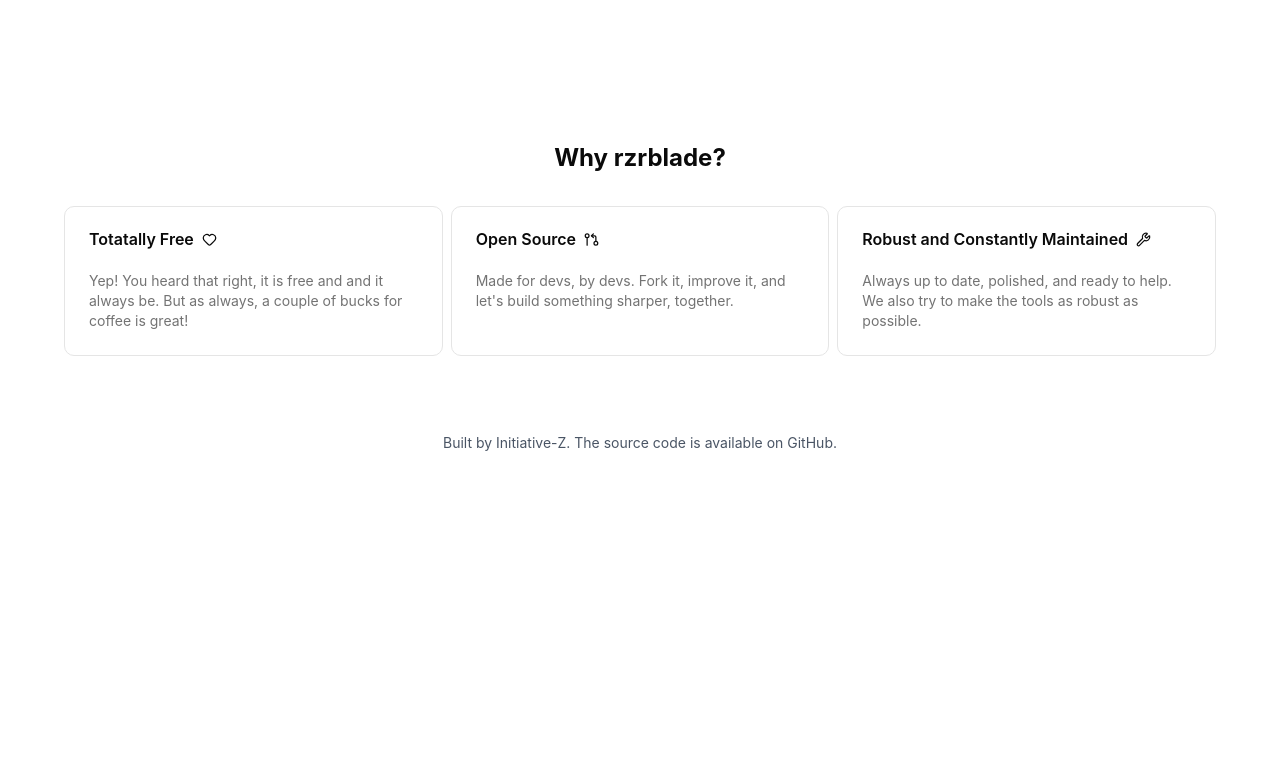
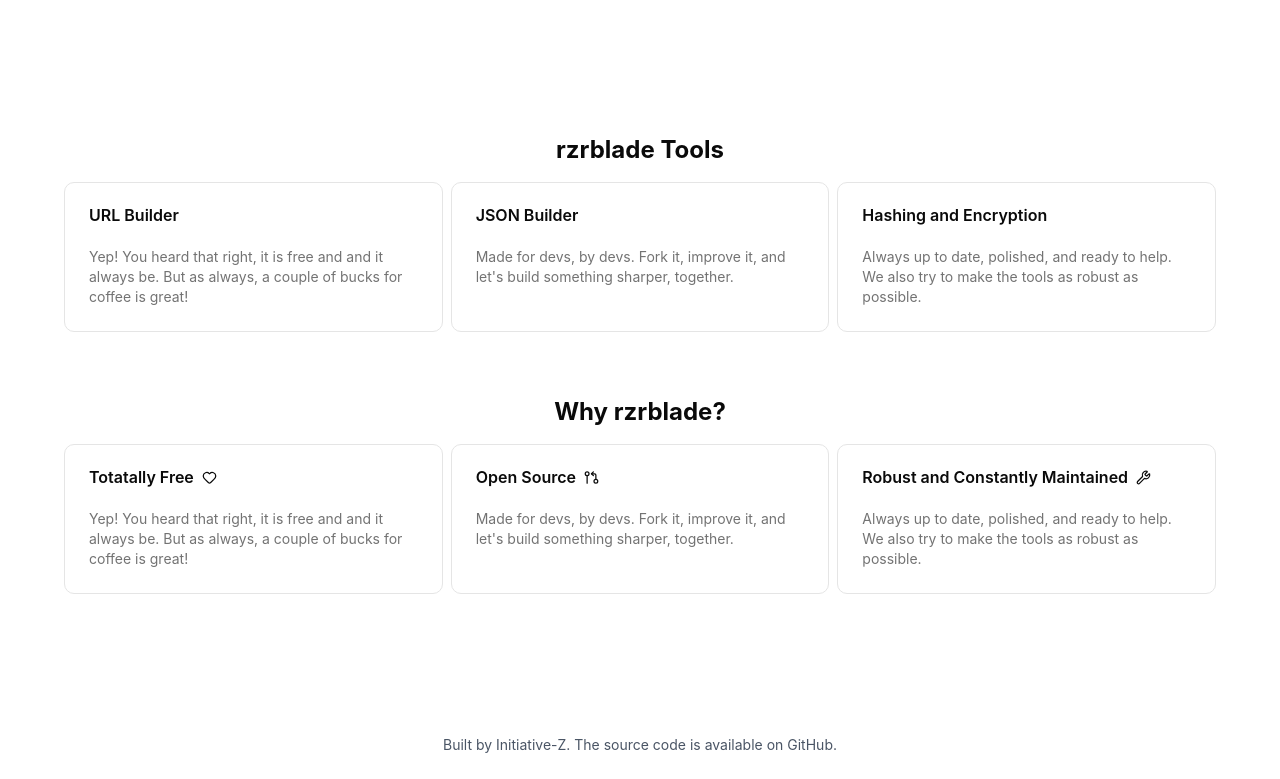
Before and after one commit to rzrksh/rzrblade, a Next.js app: page / in a window 1280 px wide. Shown: the part 767-1546 px from the top of the page. Before the commit the page ends 1244 px from the top, so only its background shows below. Built offline with nearby package versions, Linux system fonts and the light colour scheme.

Commit message:
fix: fix margin

```diff
--- a/src/app/page.tsx
+++ b/src/app/page.tsx
@@ -5,7 +5,7 @@ import { Card, CardDescription, CardTitle } from "@/components/ui/card";
 
 const Home = () => {
   return (
-    <main className="mt-14 px-16 min-h-[100svh]">
+    <main className="mt-12 px-16 min-h-[100svh]">
       <div className="min-h-[100svh]">
         <Image
           src="https://placehold.co/300"
@@ -33,11 +33,41 @@ const Home = () => {
           </Button>
         </div>
       </div>
-      <div>
-        <div className="text-center text-2xl font-bold">
-          Why rzrblade?
+      <div className="mb-16">
+        <div className="text-center text-2xl font-bold">rzrblade Tools</div>
+        <div className="flex gap-2 mt-4">
+          <Card className="p-6 w-full">
+            <CardTitle className="flex items-center gap-2">
+              <span>URL Builder</span>
+            </CardTitle>
+            <CardDescription>
+              Yep! You heard that right, it is free and and it always be. But as
+              always, a couple of bucks for coffee is great!
+            </CardDescription>
+          </Card>
+          <Card className="p-6 w-full">
+            <CardTitle className="flex items-center gap-2">
+              <span>JSON Builder</span>
+            </CardTitle>
+            <CardDescription>
+              Made for devs, by devs. Fork it, improve it, and let's build
+              something sharper, together.
+            </CardDescription>
+          </Card>
+          <Card className="p-6 w-full">
+            <CardTitle className="flex items-center gap-2">
+              <span>Hashing and Encryption</span>
+            </CardTitle>
+            <CardDescription>
+              Always up to date, polished, and ready to help. We also try to
+              make the tools as robust as possible.
+            </CardDescription>
+          </Card>
         </div>
-        <div className="flex gap-2 mt-8">
+      </div>
+      <div className="mb-16">
+        <div className="text-center text-2xl font-bold">Why rzrblade?</div>
+        <div className="flex gap-2 mt-4">
           <Card className="p-6 w-full">
             <CardTitle className="flex items-center gap-2">
               <span>Totatally Free</span>
```
